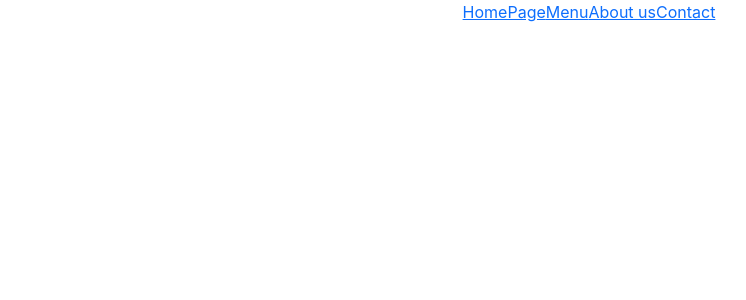
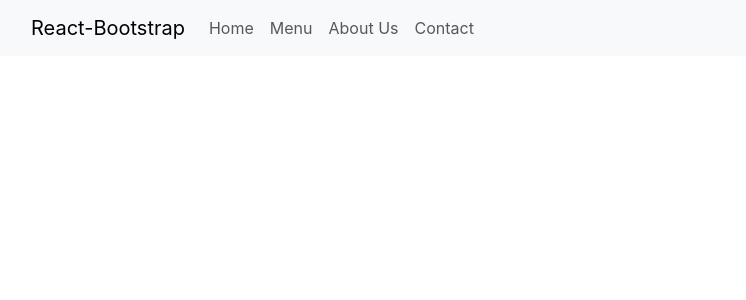
Before and after one commit to Mark-S2004/Simple-Cafe-Website, a React (Create React App) app: page / in a window 1280 px wide. Shown: the top 300 px of the page, without its empty margins (51-797 px from the left). Built offline with nearby package versions, Linux system fonts and the light colour scheme.

Commit message:
Add navbar component

```diff
--- a/src/Components/Navbar.js
+++ b/src/Components/Navbar.js
@@ -1,13 +1,24 @@
-import {Link} from "react-router-dom"
+import Container from 'react-bootstrap/Container';
+import Nav from 'react-bootstrap/Nav';
+import Navbar from 'react-bootstrap/Navbar';
+import { Link } from 'react-router-dom';
 
 const NavBar = () => {
     return (
-        <nav>
-            <Link to="\">HomePage</Link>
-            <Link to="\menu">Menu</Link>
-            <Link to="\about-us">About us</Link>
-            <Link to="\contact">Contact</Link>
-        </nav>
+        <Navbar bg="light" expand="lg">
+            <Container>
+                <Navbar.Brand as={Link} to={"/"}>React-Bootstrap</Navbar.Brand>
+                <Navbar.Toggle aria-controls="basic-navbar-nav" />
+                <Navbar.Collapse id="basic-navbar-nav">
+                    <Nav className="me-auto">
+                        <Nav.Link as={Link} to={"/"}>Home</Nav.Link>
+                        <Nav.Link as={Link} to={"/menu"}>Menu</Nav.Link>
+                        <Nav.Link as={Link} to={"/about-us"}>About Us</Nav.Link>
+                        <Nav.Link as={Link} to={"/contact"}>Contact</Nav.Link>
+                    </Nav>
+                </Navbar.Collapse>
+            </Container>
+    </Navbar>
     )
 }
 
```
